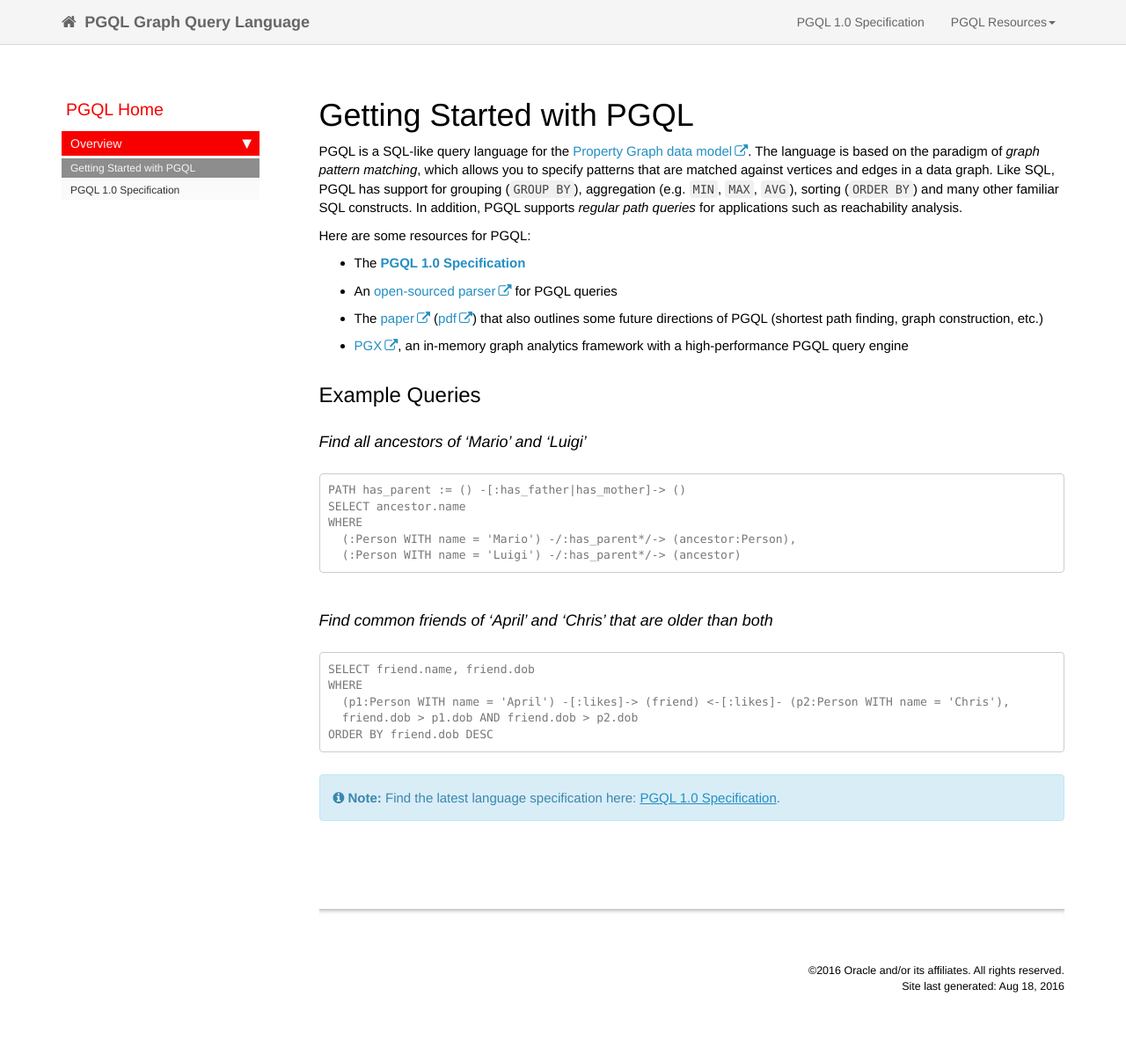
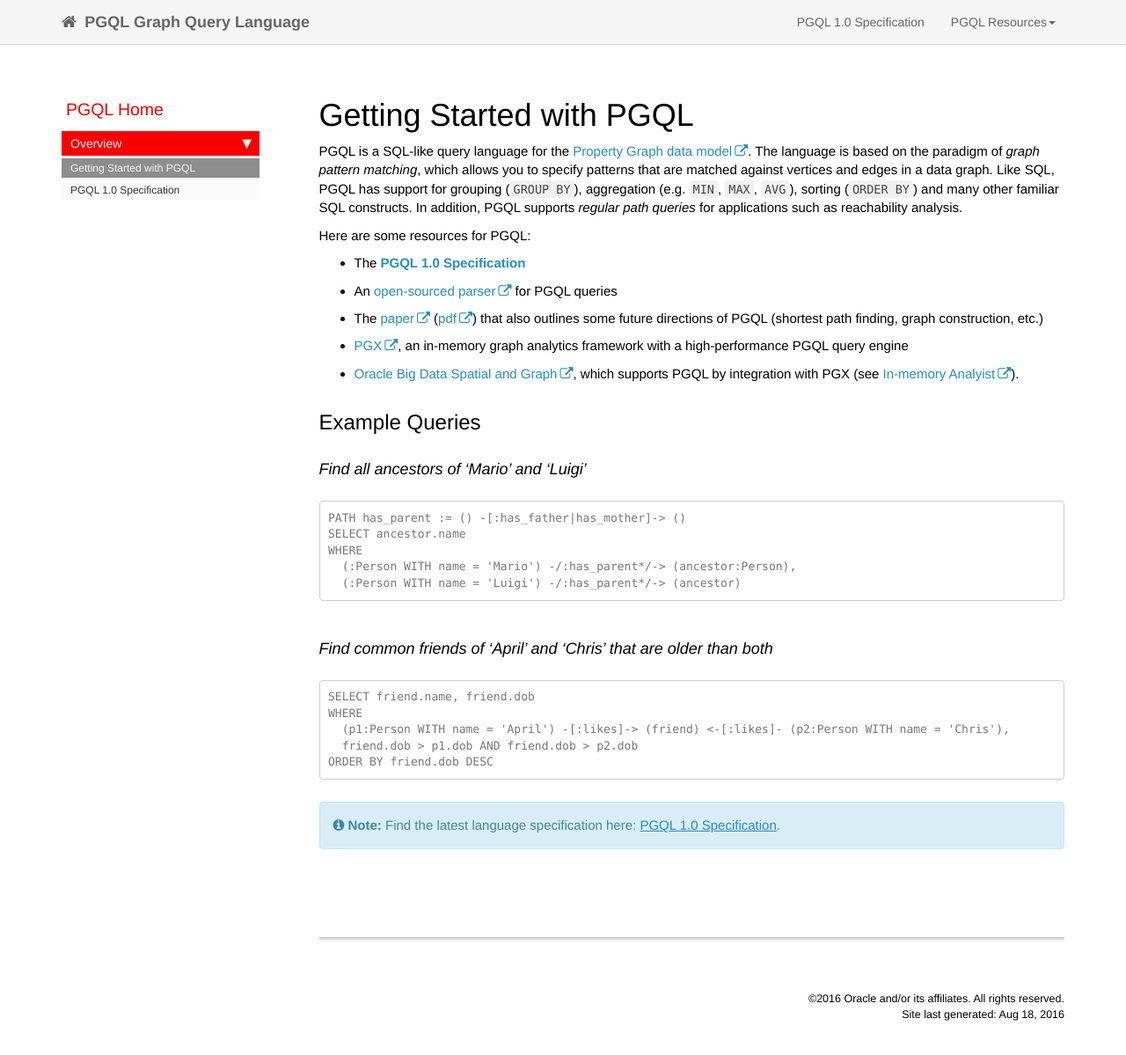
Before and after one commit to oracle/pgql-lang, a Jekyll site: the page built from index.md, in a window 1280 px wide and 1213 px high. Shown: the top 1199 px of the window at 88% size. Built offline with Jekyll 4.4.1, drawn with Linux system fonts in a browser that asks for light colours; nearby versions of some CDN libraries; comment, search, counter and statistics services are not loaded.

Commit message:
BDSG link

```diff
--- a/index.md
+++ b/index.md
@@ -17,6 +17,8 @@
  - The [paper](http://dl.acm.org/citation.cfm?id=2960421) ([pdf](http://event.cwi.nl/grades/2016/07-VanRest.pdf)) that also outlines some future directions of PGQL
    (shortest path finding, graph construction, etc.)
  - [PGX](http://www.oracle.com/technetwork/oracle-labs/parallel-graph-analytics/overview/index.html), an in-memory graph analytics framework with a high-performance PGQL query engine
+ - [Oracle Big Data Spatial and Graph](http://www.oracle.com/technetwork/database/database-technologies/bigdata-spatialandgraph/overview/index.html), which supports PGQL by integration with PGX
+   (see [In-memory Analyist](http://docs.oracle.com/bigdata/bda45/BDSPA/using-inmem-analytics.htm#BDSPA264)).
 
 ## Example Queries
 
```
